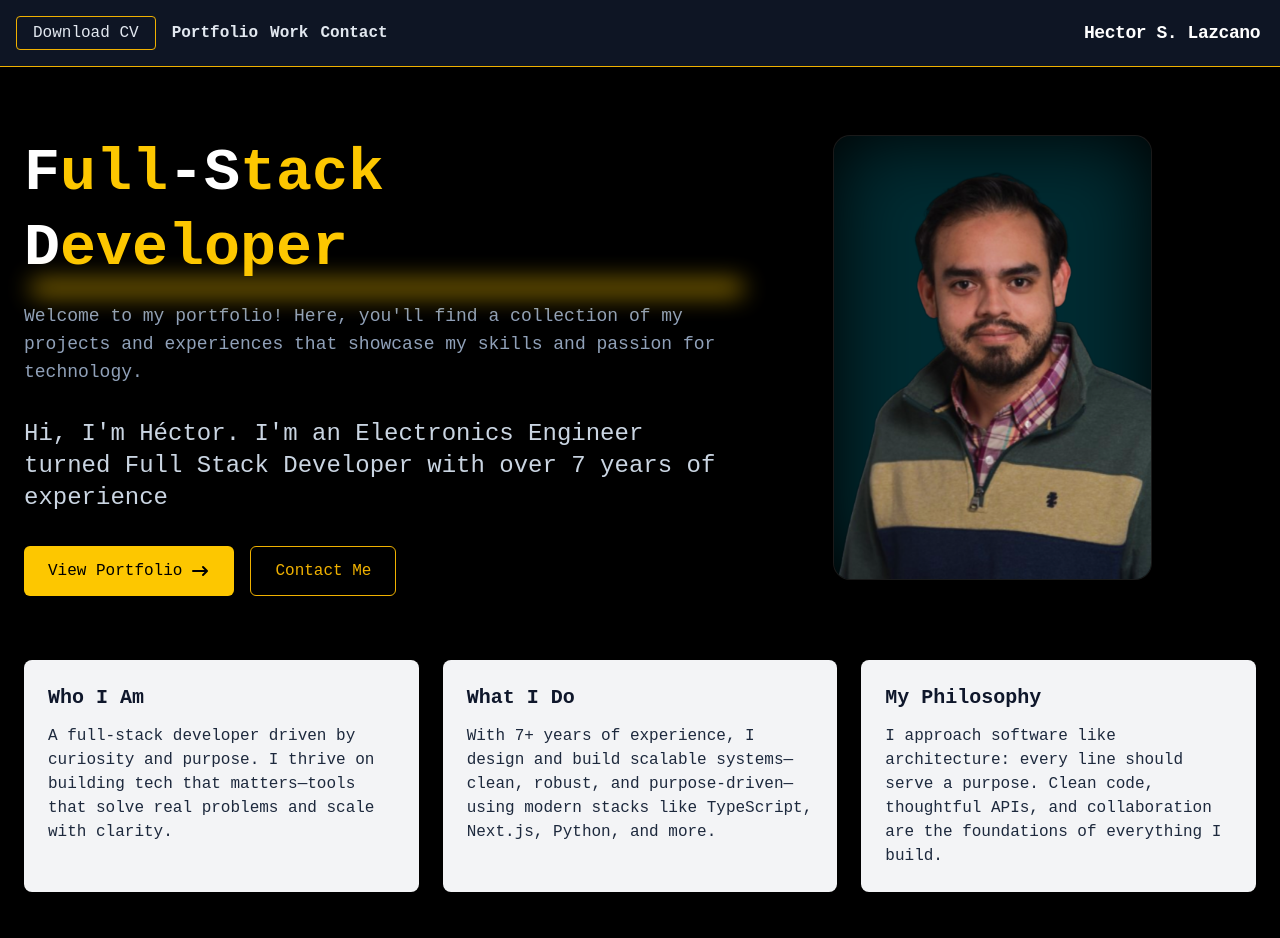
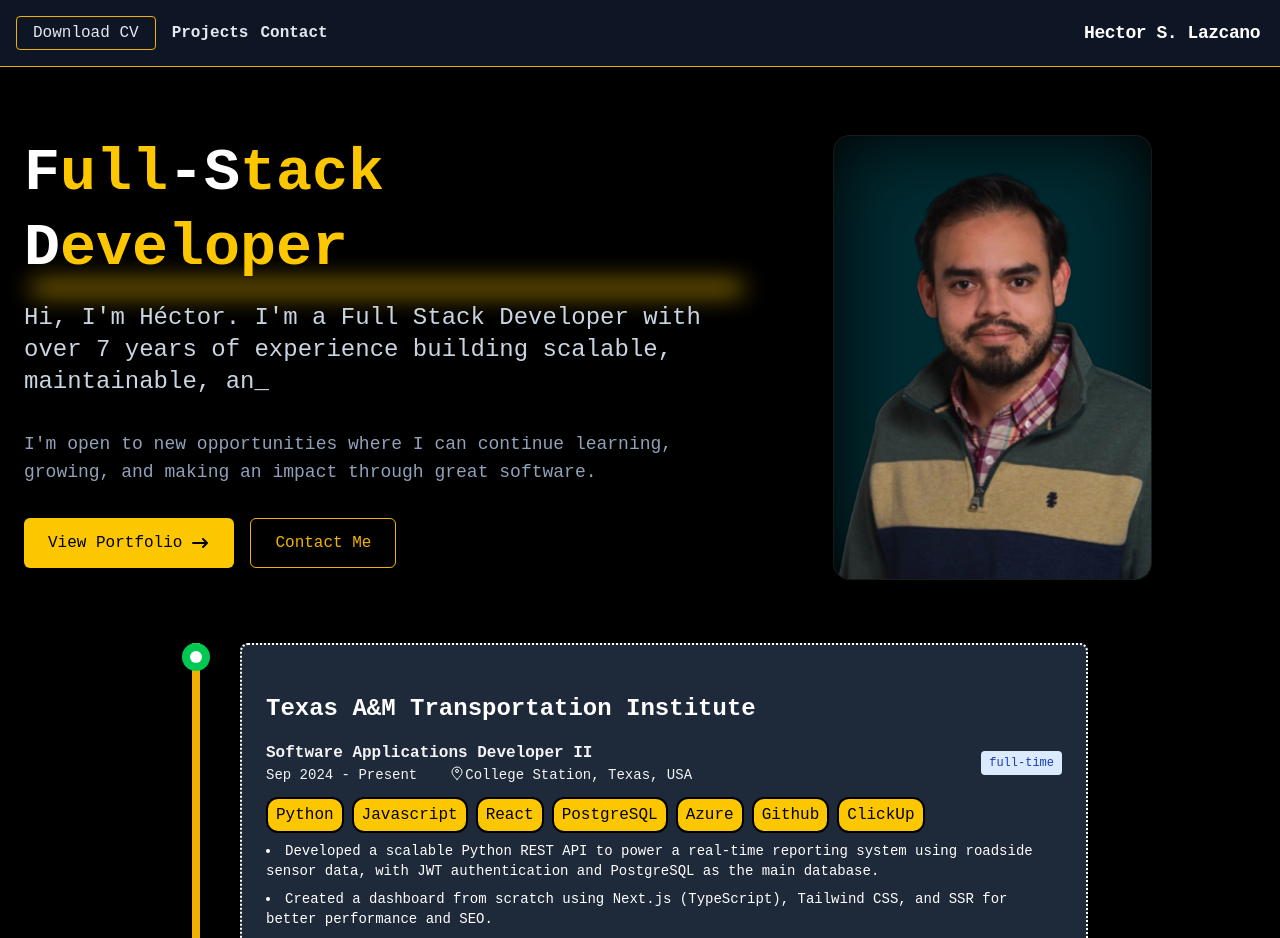
Before and after one commit to hectorslqm/portfolio, a Next.js app: page / in a window 1280 px wide. Shown: the top 938 px of the page. Built offline with nearby package versions, Linux system fonts and the light colour scheme; a web font is replaced by a local one.

Commit message:
move work to main page, remove cards

```diff
--- a/app/data/WorkData.tsx
+++ b/app/data/WorkData.tsx
@@ -104,7 +104,7 @@ export const WorkHistory: WorkHistoryType = [
     {
         company: "SOFICO",
         companyWebsite: "https://sofico.be",
-        logo: "https://sofico.global/app/themes/sage/public/images/general/logo-sofico.cec1ce.svg",
+        // logo: "https://sofico.global/app/themes/sage/public/images/general/logo-sofico.cec1ce.svg",
         companyDescription: "Sofico is the world’s leading supplier of mission-critical software solutions for automotive finance, leasing, fleet, and mobility management companies, and its software is used by a broad range of renowned leasing companies all over the world. Sofico was founded in 1988 in Ghent, Belgium, and has over 35 years of experience and business expertise in the industry. It is semi-privately owned, independent and currently employs 550 people in 11 offices worldwide. The company has installed its systems in 27 countries worldwide.",
         positions: [
             {
@@ -127,7 +127,7 @@ export const WorkHistory: WorkHistoryType = [
     {
         company: "Texas A&M Transportation Institute",
         companyWebsite: "https://tti.tamu.edu",
-        logo: "https://tti.tamu.edu/wp-content/themes/tti18/images/tti-logo-rgb.svg",
+        // logo: "https://tti.tamu.edu/wp-content/themes/tti18/images/tti-logo-rgb.svg",
         companyDescription: "Texas A&M Transportation Institute (TTI) is a state agency and a member of The Texas A&M University System. The research program at TTI addresses the mobility challenges of the 21st century, with an emphasis on safety and security, reliability and resiliency, and sustainability.",
         positions: [
             {
--- a/app/page.tsx
+++ b/app/page.tsx
@@ -1,32 +1,67 @@
 'use client'
-import React, { useState } from "react";
+import React from "react";
 import Link from "next/link";
 import Typewriter from "@/utils/Typewriter";
 import Image from "next/image";
+import WorkTimeline from "@/components/WorkTimeLine";
+
+// const Cards = () => {
+//   const startYear = 2018;
+//   const currentYear = new Date().getFullYear();
+//   const yearsOfExperience = currentYear - startYear;
+
+//   const [hoveredCard, setHoveredCard] = useState<number | null>(null);
+//   const cards = [
+//     {
+//       id: 1,
+//       title: "Who I Am",
+//       content: "A full-stack developer driven by curiosity and purpose. I thrive on building tech that matters—tools that solve real problems and scale with clarity."
+//     },
+//     {
+//       id: 2,
+//       title: "What I Do",
+//       content: `With ${yearsOfExperience}+ years of experience, I design and build scalable systems—clean, robust, and purpose-driven—using modern stacks like TypeScript, Next.js, Python, and more.`
+//     },
+//     {
+//       id: 3,
+//       title: "My Philosophy",
+//       content: "I approach software like architecture: every line should serve a purpose. Clean code, thoughtful APIs, and collaboration are the foundations of everything I build."
+//     }
+//   ];
+//   return (
+//     // {/* Interactive Cards Section */}
+//     <div className="grid grid-cols-1 md:grid-cols-3 gap-6 mb-16">
+//       {cards.map((card) => (
+//         <div
+//           key={card.id}
+//           className={`bg-gray-100 rounded-lg p-6 transition-all duration-500 transform overflow-hidden relative cursor-pointer ${hoveredCard === card.id ? "scale-105 shadow-2xl" : ""
+//             }`}
+//           onMouseEnter={() => setHoveredCard(card.id)}
+//           onMouseLeave={() => setHoveredCard(null)}
+//         >
+//           {/* Glowing border effect on hover */}
+//           <div className={`absolute inset-0 border-4 rounded-lg transition-opacity duration-500 ${hoveredCard === card.id ? "opacity-100 border-yellow-500" : "opacity-0 border-transparent"
+//             }`}></div>
+
+//           <h2 className={`text-xl font-semibold mb-3 relative z-10 transition-colors duration-300 ${hoveredCard === card.id ? "text-black" : "text-slate-900"
+//             }`}>
+//             {card.title}
+//           </h2>
+
+//           <p className="text-slate-800 relative z-10">{card.content}</p>
+//         </div>
+//       ))}
+//     </div>
+//   )
+// }
 
 export default function HomePage() {
-  const [hoveredCard, setHoveredCard] = useState<number | null>(null);
   const startYear = 2018;
   const currentYear = new Date().getFullYear();
   const yearsOfExperience = currentYear - startYear;
-
-  const cards = [
-    {
-      id: 1,
-      title: "Who I Am",
-      content: "A full-stack developer driven by curiosity and purpose. I thrive on building tech that matters—tools that solve real problems and scale with clarity."
-    },
-    {
-      id: 2,
-      title: "What I Do",
-      content: `With ${yearsOfExperience}+ years of experience, I design and build scalable systems—clean, robust, and purpose-driven—using modern stacks like TypeScript, Next.js, Python, and more.`
-    },
-    {
-      id: 3,
-      title: "My Philosophy",
-      content: "I approach software like architecture: every line should serve a purpose. Clean code, thoughtful APIs, and collaboration are the foundations of everything I build."
-    }
-  ];
+  const mainText = `Hi, I'm Héctor.
+    I'm a Full Stack Developer with over ${yearsOfExperience} years of experience building scalable, maintainable, and high-performance applications.
+            I specialize in both frontend and backend development using modern technologies like TypeScript, React, Next.js, Python, Java, and SQL/NoSQL databases.`;
 
   return (
     <div className="min-h-dvh p-8 md:p-6">
@@ -46,20 +81,12 @@ export default function HomePage() {
               <span className="absolute left-2 -bottom-2 w-full h-3 bg-yellow-400 opacity-80 blur-md animate-pulse" />
             </span>
           </h1>
-
+          <p className="text-slate-300 text-2xl mb-8">
+            <Typewriter text={mainText} speed={55} />
+          </p>
           <p className="text-slate-400 text-lg mt-2 mb-8 flex flex-col ">
-            {`Welcome to my portfolio!  Here, you'll find a collection of my projects and experiences that showcase my skills and passion for technology.`}
+            {`I'm open to new opportunities where I can continue learning, growing, and making an impact through great software.`}
           </p>
-
-          <p className="text-slate-300 text-2xl mb-8">
-            <Typewriter text={`Hi, I'm Héctor. I'm an Electronics Engineer turned Full Stack Developer with over 7 years of experience building scalable, maintainable, and high-performance applications.
-            I specialize in both frontend and backend development using modern technologies like TypeScript, React, Next.js, Python, Java, and SQL/NoSQL databases.
-
-            I’m passionate about clean architecture, meaningful APIs, and collaborating in cross-functional teams to turn complex challenges into elegant solutions.
-
-            Currently open to new opportunities where I can continue learning, growing, and making an impact through great software.`} speed={55} />
-          </p>
-
           <div className="flex space-x-4">
             <Link href="/portfolio" className="px-6 py-3 bg-yellow-400 hover:bg-yellow-500 text-black rounded-md transition-colors duration-300 flex items-center space-x-2">
               <span>View Portfolio</span>
@@ -97,30 +124,8 @@ export default function HomePage() {
 
       </div>
 
-      {/* Interactive Cards Section */}
-      <div className="grid grid-cols-1 md:grid-cols-3 gap-6 mb-16">
-        {cards.map((card) => (
-          <div
-            key={card.id}
-            className={`bg-gray-100 rounded-lg p-6 transition-all duration-500 transform overflow-hidden relative cursor-pointer ${hoveredCard === card.id ? "scale-105 shadow-2xl" : ""
-              }`}
-            onMouseEnter={() => setHoveredCard(card.id)}
-            onMouseLeave={() => setHoveredCard(null)}
-          >
-            {/* Glowing border effect on hover */}
-            <div className={`absolute inset-0 border-4 rounded-lg transition-opacity duration-500 ${hoveredCard === card.id ? "opacity-100 border-yellow-500" : "opacity-0 border-transparent"
-              }`}></div>
 
-            <h2 className={`text-xl font-semibold mb-3 relative z-10 transition-colors duration-300 ${hoveredCard === card.id ? "text-black" : "text-slate-900"
-              }`}>
-              {card.title}
-            </h2>
-
-            <p className="text-slate-800 relative z-10">{card.content}</p>
-          </div>
-        ))}
-      </div>
-
+      <WorkTimeline />
       {/* Skills Section with animated progress bars */}
       <div className="mb-16">
         <h2 className="text-2xl font-bold text-white mb-6 relative inline-block">
--- a/app/portfolio/page.tsx
+++ b/app/projects/page.tsx
@@ -4,7 +4,7 @@ import { Repositories } from '@/app/data/Repositories';
 import GitCard from '@/components/GitCard';
 import { Tags } from '@/app/data/Tags';
 
-function Portfolio() {
+function Projects() {
     type FilterType = "All" | keyof typeof Tags;
     const [filter, setFilter] = useState<FilterType>('All');
 
@@ -42,4 +42,4 @@ function Portfolio() {
     );
 }
 
-export default Portfolio;
+export default Projects;
--- a/components/Navbar.tsx
+++ b/components/Navbar.tsx
@@ -11,13 +11,10 @@ function Navbar() {
                     </a>
                 </div>
                 <div className="text-md space-x-3">
-                    <Link href="/portfolio" className="block lg:inline-block lg:mt-0 font-bold text-slate-200 hover:text-white hover:font-light">
-                        Portfolio
+                    <Link href="/projects" className="block lg:inline-block lg:mt-0 font-bold text-slate-200 hover:text-yellow-500 hover:font-light">
+                        Projects
                     </Link>
-                    <Link href="/work" className="block lg:inline-block lg:mt-0 font-bold text-slate-200 hover:text-white hover:font-light">
-                        Work
-                    </Link>
-                    <Link href="/contact" className="block lg:inline-block lg:mt-0 font-bold text-slate-200 hover:text-white hover:font-light">
+                    <Link href="/contact" className="block lg:inline-block lg:mt-0 font-bold text-slate-200 hover:text-yellow-500 hover:font-light">
                         Contact
                     </Link>
                 </div>
@@ -32,11 +29,8 @@ function Navbar() {
                 <input type="checkbox" id="menu-toggle" className="hidden peer" title="Toggle menu" />
                 {/* Small screen menu */}
                 <div className="bg-gray-900/90 absolute left-0 top-full mt-0.5 hidden peer-checked:block shadow-xl rounded-lg py-2 px-4 w-36 ml-0.5 z-50 border-1 border-yellow-500">
-                    <Link href="/portfolio" className="block text-sm py-2 text-slate-400 hover:text-white">
-                        Portfolio
-                    </Link>
-                    <Link href="/work" className="block text-sm py-2 text-slate-400 hover:text-white">
-                        Work
+                    <Link href="/projects" className="block text-sm py-2 text-slate-400 hover:text-white">
+                        Projects
                     </Link>
                     <Link href="/contact" className="block text-sm py-2 text-slate-400 hover:text-white">
                         Contact
@@ -49,7 +43,7 @@ function Navbar() {
             </div>
             <div className="flex items-center flex-grow justify-end text-white mr-1">
                 <Link href="/">
-                    <span className="font-semibold text-lg tracking-tight">Hector S. Lazcano</span>
+                    <span className="font-semibold text-lg tracking-tight hover:text-xl hover:underline hover:text-yellow-500">Hector S. Lazcano</span>
                 </Link>
             </div>
         </nav>
--- a/components/WorkTimeLine.tsx
+++ b/components/WorkTimeLine.tsx
@@ -44,17 +44,18 @@ const WorkTimeline: React.FC = () => {
                                         </a>
                                     </div>
                                     {/* Company logo */}
+                                    {company.logo &&
+                                        (
                                             <div className="w-24 h-24 bg-gray-100 rounded-lg  p-1 flex items-center justify-center">
-                                        {company.logo ? (
+                                                {/* eslint-disable-next-line @next/next/no-img-element */}
                                                 <img
                                                     src={company.logo}
                                                     alt={`${company.company} logo`}
                                                     className="w-full h-full object-contain rounded-lg"
                                                 />
-                                        ) : (
-                                            <span className="text-gray-200 text-sm">Logo</span>
-                                        )}
                                             </div>
+                                        )
+                                    }
                                 </div>
 
                                 {/* Positions */}
```
Lines whose indentation alone changed are shown as unchanged.
